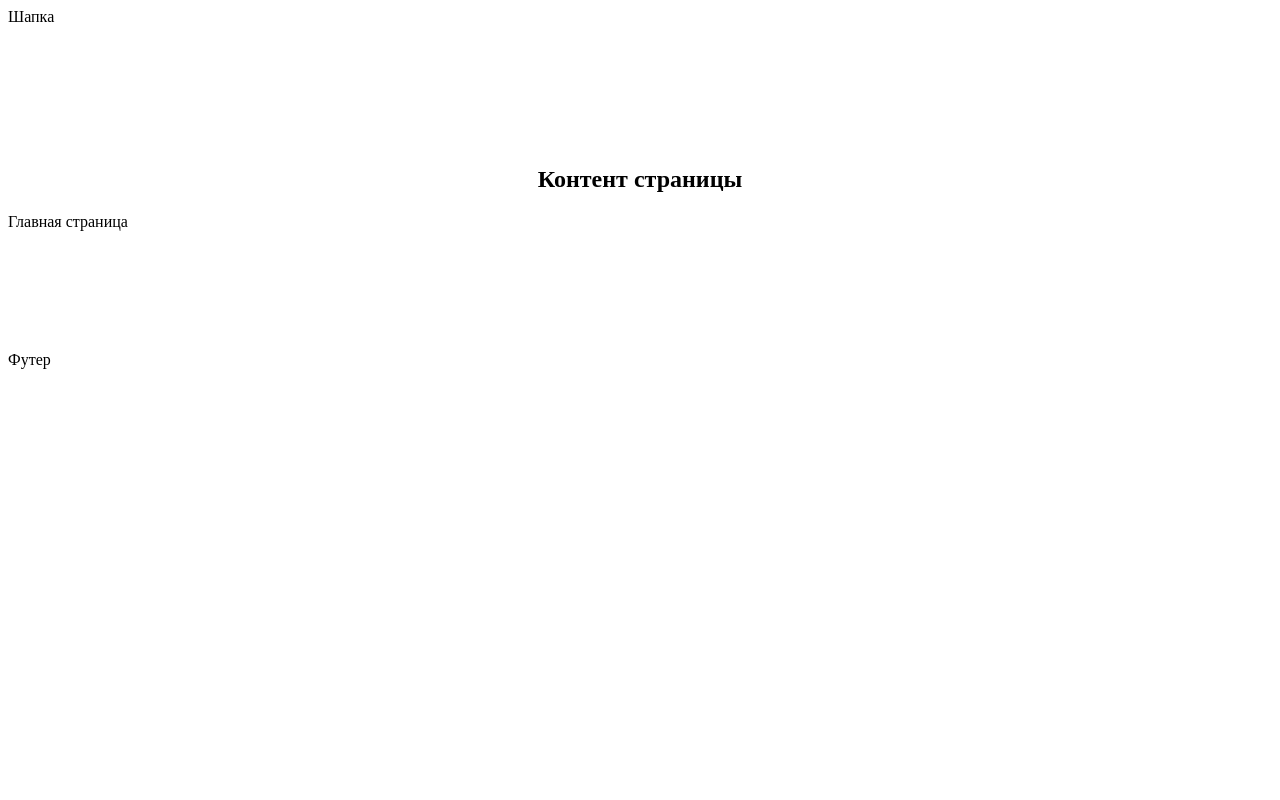
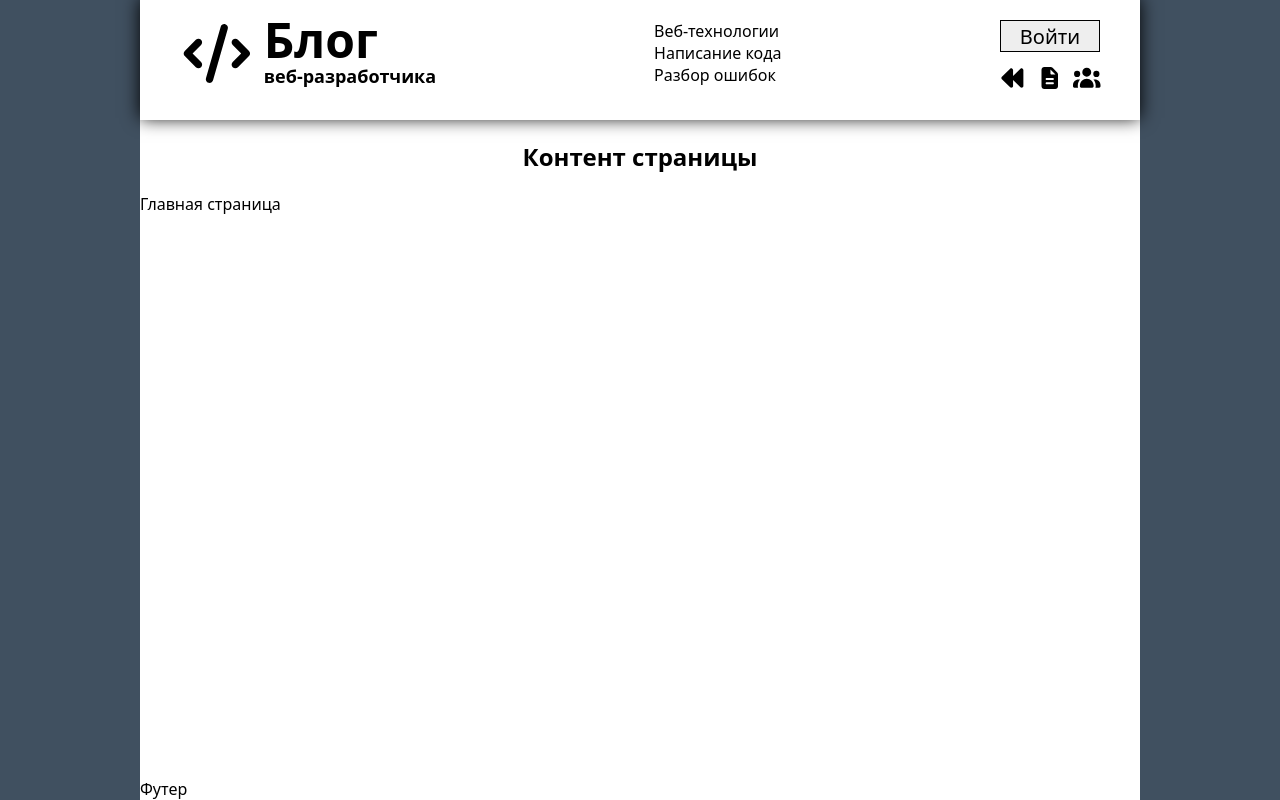
Before and after one commit to zeniukov/Web-devlopment-blog, a React (Vite) app: page / in a window 1280 px wide. Built offline with nearby package versions, Linux system fonts and the light colour scheme.

Commit message:
Реализовать шапку

```diff
--- a/src/blog.jsx
+++ b/src/blog.jsx
@@ -1,11 +1,16 @@
-import { FontAwesomeIcon } from '@fortawesome/react-fontawesome';
-import { library } from '@fortawesome/fontawesome-svg-core';
-import { fas } from '@fortawesome/free-solid-svg-icons';
-import { far } from '@fortawesome/free-regular-svg-icons';
-import { fab } from '@fortawesome/free-brands-svg-icons';
-library.add(fas, far, fab);
 import styled from 'styled-components';
 import { Route, Routes } from 'react-router-dom';
+import { Header } from './components';
+
+const AppColumn = styled.div`
+	display: flex;
+	flex-direction: column;
+	justify-content: space-between;
+	width: 1000px;
+	min-height: 100%;
+	margin: 0 auto;
+	background-color: #fff;
+`;
 
 const Content = styled.div`
 	padding: 120px 0;
@@ -15,13 +20,11 @@
 	text-align: center;
 `;
 
-const Header = () => <div>Шапка</div>;
 const Footer = () => <div>Футер</div>;
 
 export const Blog = () => {
 	return (
-		<>
-			{/* <FontAwesomeIcon icon="fa-solid fa-cat" /> */}
+		<AppColumn>
 			<Header />
 			<Content>
 				<H2>Контент страницы</H2>
@@ -36,6 +39,6 @@
 				</Routes>
 			</Content>
 			<Footer />
-		</>
+		</AppColumn>
 	);
 };
--- /dev/null
+++ b/src/components/header/components/control-panel/control-panel.jsx
@@ -0,0 +1,53 @@
+import styled from 'styled-components';
+import { Icon } from '../../../icon/icon';
+import { Link, useNavigate } from 'react-router-dom';
+
+const RightAligned = styled.div`
+	display: flex;
+	justify-content: flex-end;
+`;
+
+const StyledLink = styled(Link)`
+	display: flex;
+	align-items: center;
+	justify-content: center;
+	font-size: 20px;
+	width: 100px;
+	height: 32px;
+	border: 1px solid #000;
+	background-color: #eee;
+`;
+
+const StyledButton = styled.div`
+	&: hover {
+		cursor: pointer;
+	}
+`;
+
+const ControlPanelContainer = ({ className }) => {
+	const navigate = useNavigate();
+
+	return (
+		<div className={className}>
+			<RightAligned>
+				<StyledLink to="/login">Войти</StyledLink>
+			</RightAligned>
+
+			<RightAligned>
+				<StyledButton onClick={() => navigate(-1)}>
+					<Icon id="fa-solid fa-backward" margin="10px 0 0 0" />
+				</StyledButton>
+
+				<Link to="/post">
+					<Icon id="fa-solid fa-file-lines" margin="10px 0 0 9px" />
+				</Link>
+
+				<Link to="/users">
+					<Icon id="fa-solid fa-users" margin="10px 0 0 9px" />
+				</Link>
+			</RightAligned>
+		</div>
+	);
+};
+
+export const ControlPanel = styled(ControlPanelContainer)``;
--- /dev/null
+++ b/src/components/header/components/index.js
@@ -0,0 +1,2 @@
+export * from './logo/logo';
+export * from './control-panel/control-panel';
--- /dev/null
+++ b/src/components/header/components/logo/logo.jsx
@@ -0,0 +1,30 @@
+import styled from 'styled-components';
+import { Icon } from '../../../icon/icon';
+import { Link } from 'react-router-dom';
+
+const LargeText = styled.div`
+	font-size: 48px;
+	font-weight: 600;
+	line-height: 48px;
+	margin-top: 17px;
+`;
+
+const SmallText = styled.div`
+	font-size: 18px;
+	font-weight: bold;
+`;
+
+const LogoContainer = ({ className }) => (
+	<Link className={className} to="/">
+		<Icon id="fa-solid fa-code" size="59px" margin="14px 10px 0 0" />
+		<div>
+			<LargeText>Блог</LargeText>
+			<SmallText>веб-разработчика</SmallText>
+		</div>
+	</Link>
+);
+
+export const Logo = styled(LogoContainer)`
+	display: flex;
+	margin-top: -21px;
+`;
--- /dev/null
+++ b/src/components/header/header.jsx
@@ -0,0 +1,30 @@
+import styled from 'styled-components';
+import { Logo, ControlPanel } from './components';
+
+const Description = styled.div``;
+
+const HeaderContainer = ({ className }) => (
+	<header className={className}>
+		<Logo />
+		<Description>
+			Веб-технологии
+			<br />
+			Написание кода
+			<br />
+			Разбор ошибок
+		</Description>
+		<ControlPanel />
+	</header>
+);
+
+export const Header = styled(HeaderContainer)`
+	display: flex;
+	justify-content: space-between;
+	position: fixed;
+	top: 0;
+	width: 1000px;
+	height: 120px;
+	padding: 20px 40px;
+	box-shadow: 0px -2px 17px #000;
+	background: white;
+`;
--- /dev/null
+++ b/src/components/icon/icon.jsx
@@ -0,0 +1,18 @@
+import styled from 'styled-components';
+import { FontAwesomeIcon } from '@fortawesome/react-fontawesome';
+import { library } from '@fortawesome/fontawesome-svg-core';
+import { fas } from '@fortawesome/free-solid-svg-icons';
+import { far } from '@fortawesome/free-regular-svg-icons';
+import { fab } from '@fortawesome/free-brands-svg-icons';
+library.add(fas, far, fab);
+
+const IconContainer = ({ className, id }) => (
+	<div className={className}>
+		<FontAwesomeIcon icon={id} />
+	</div>
+);
+
+export const Icon = styled(IconContainer)`
+	font-size: ${({ size = '22px' }) => size};
+	margin: ${({ margin = '0' }) => margin};
+`;
--- /dev/null
+++ b/src/components/index.js
@@ -0,0 +1,2 @@
+export * from './header/header';
+export * from './icon/icon';
--- a/src/index.css
+++ b/src/index.css
@@ -1,68 +1,37 @@
-/* :root {
-	font-family: system-ui, Avenir, Helvetica, Arial, sans-serif;
-	line-height: 1.5;
-	font-weight: 400;
-
-	color-scheme: light dark;
-	color: rgba(255, 255, 255, 0.87);
-	background-color: #242424;
-
-	font-synthesis: none;
-	text-rendering: optimizeLegibility;
-	-webkit-font-smoothing: antialiased;
-	-moz-osx-font-smoothing: grayscale;
-}
-
-a {
-	font-weight: 500;
-	color: #646cff;
-	text-decoration: inherit;
-}
-a:hover {
-	color: #535bf2;
+* {
+	box-sizing: border-box;
 }
 
 body {
 	margin: 0;
-	display: flex;
-	place-items: center;
-	min-width: 320px;
-	min-height: 100vh;
+	font-family:
+		system-ui,
+		-apple-system,
+		BlinkMacSystemFont,
+		'Segoe UI',
+		Roboto,
+		Oxygen,
+		Ubuntu,
+		Cantarell,
+		'Open Sans',
+		'Helvetica Neue',
+		sans-serif;
+	-webkit-font-smoothing: antialiased;
+	-moz-osx-font-smoothing: grayscale;
+	background-color: #405060;
 }
 
-h1 {
-	font-size: 3.2em;
-	line-height: 1.1;
+html,
+body,
+#root {
+	height: 100%;
 }
 
-button {
-	border-radius: 8px;
-	border: 1px solid transparent;
-	padding: 0.6em 1.2em;
-	font-size: 1em;
-	font-weight: 500;
-	font-family: inherit;
-	background-color: #1a1a1a;
-	cursor: pointer;
-	transition: border-color 0.25s;
-}
-button:hover {
-	border-color: #646cff;
-}
-button:focus,
-button:focus-visible {
-	outline: 4px auto -webkit-focus-ring-color;
+a {
+	color: black;
+	text-decoration: none;
 }
 
-@media (prefers-color-scheme: light) {
-	:root {
-		color: #213547;
-		background-color: #ffffff;
-	}
-	a:hover {
-		color: #747bff;
-	}
-	button {
-		background-color: #f9f9f9;
-	}
-} */
+code {
+	font-family: source-code-pro, Menlo, Monaco, Consolas, 'Courier New', monospace;
+}
```
